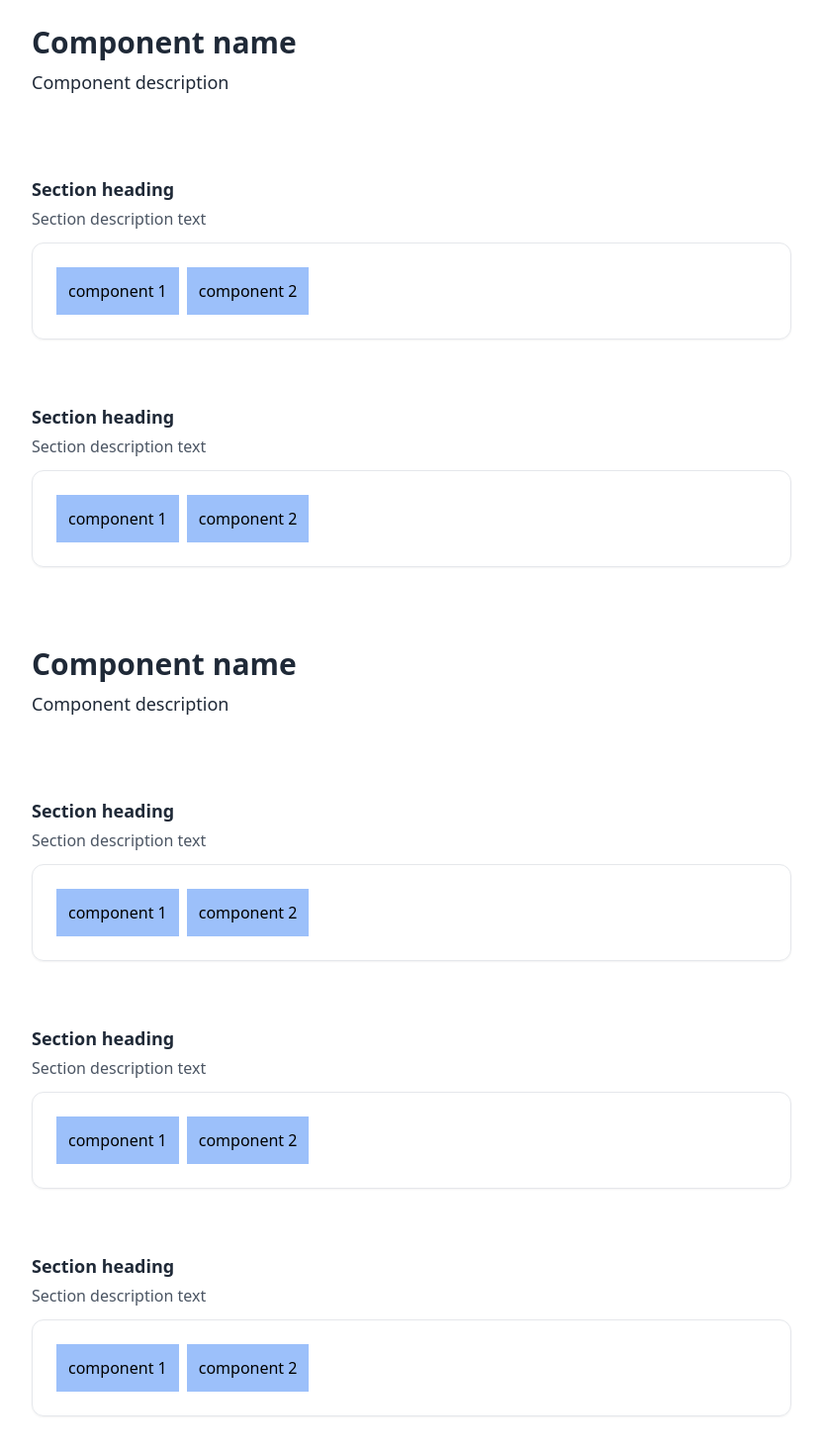
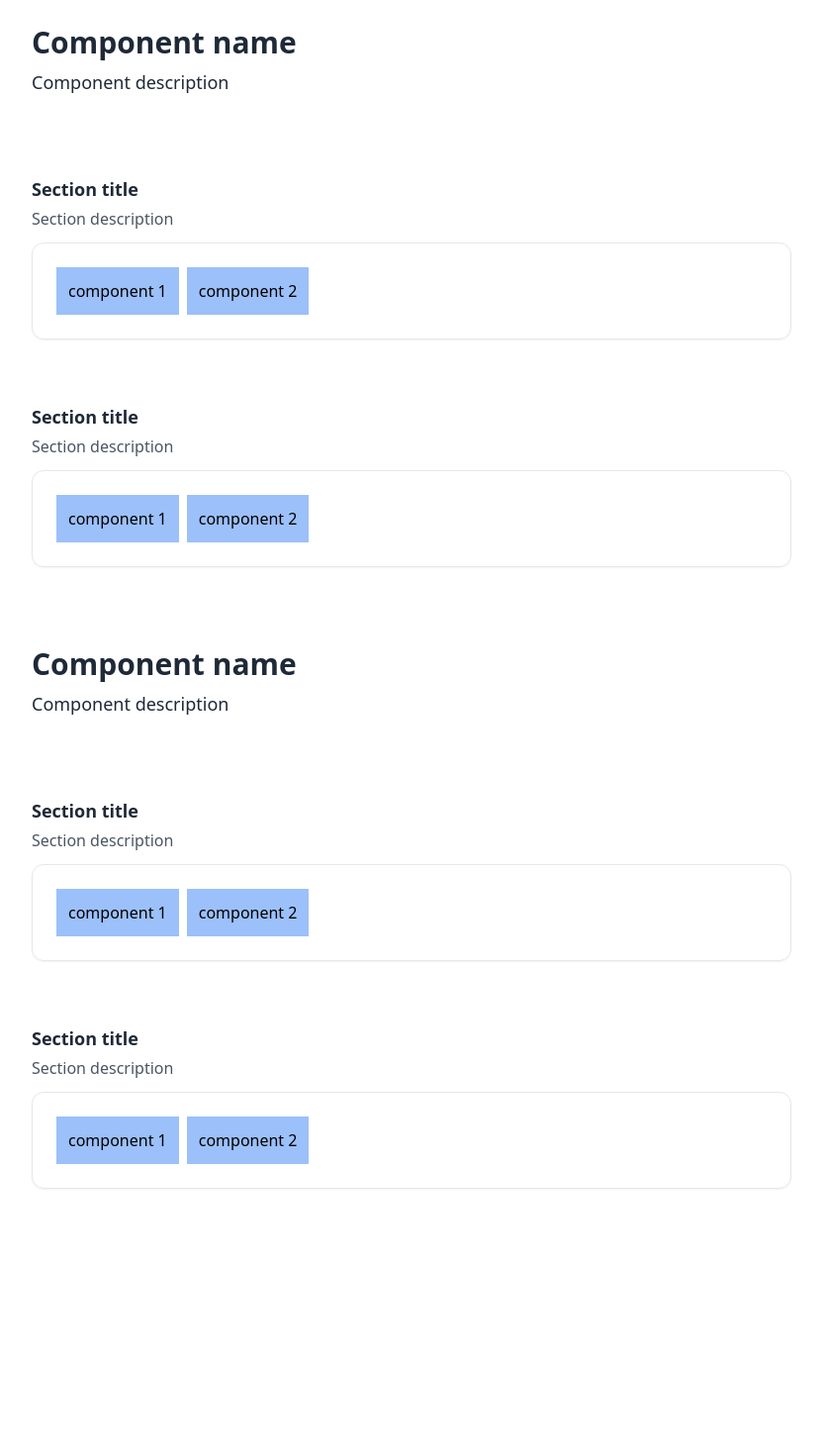
Before and after one commit to IvanOrsh/shm-ui, a React (Vite) app: page / in a window 1280 px wide. Shown: the part 80-1550 px from the top of the page at 99% size, without its empty margins (224-1055 px from the left). After the commit the page ends 1321 px from the top, so only its background shows below. Built offline with nearby package versions, Linux system fonts and the light colour scheme.

Commit message:
refactor: extract Section to a separate component

```diff
--- a/src/App.tsx
+++ b/src/App.tsx
@@ -1,4 +1,6 @@
 import { SiGithub, SiYoutube } from "react-icons/si";
+
+import Section from "./components/site/Section";
 
 function App() {
   return (
@@ -55,51 +57,15 @@ function App() {
             <p className="text-lg text-gray-800">Component description</p>
           </header>
           <div className="space-y-10 md:space-y-16">
-            {/* Content section */}
-            <div>
-              {/* Section heading */}
-              <h2 className="text-lg font-bold text-gray-800">
-                Section heading
-              </h2>
+            <Section description="Section description" title="Section title">
+              <div>component 1</div>
+              <div>component 2</div>
+            </Section>
 
-              {/* Section description  */}
-              <p className="mt-1 text-gray-600">Section description text</p>
-
-              {/* Section preview area */}
-              <div className="mt-3">
-                <div className="flex flex-col rounded-xl border p-6 shadow-sm">
-                  <div className="flex flex-wrap gap-2">
-                    {/* The preview stuff aka the child component hat get yeeted here */}
-                    <div className="bg-blue-500/50 p-3">component 1</div>
-                    <div className="bg-blue-500/50 p-3">component 2</div>
-                  </div>
-                </div>
-              </div>
-            </div>
-
-            {/* Content section */}
-            <div>
-              <div>
-                {/* Section heading */}
-                <h2 className="text-lg font-bold text-gray-800">
-                  Section heading
-                </h2>
-
-                {/* Section description  */}
-                <p className="mt-1 text-gray-600">Section description text</p>
-
-                {/* Section preview area */}
-                <div className="mt-3">
-                  <div className="flex flex-col rounded-xl border p-6 shadow-sm">
-                    <div className="flex flex-wrap gap-2">
-                      {/* The preview stuff aka the child component hat get yeeted here */}
-                      <div className="bg-blue-500/50 p-3">component 1</div>
-                      <div className="bg-blue-500/50 p-3">component 2</div>
-                    </div>
-                  </div>
-                </div>
-              </div>
-            </div>
+            <Section description="Section description" title="Section title">
+              <div>component 1</div>
+              <div>component 2</div>
+            </Section>
           </div>
 
           {/* Content container */}
@@ -110,75 +76,15 @@ function App() {
             <p className="text-lg text-gray-800">Component description</p>
           </header>
           <div className="space-y-10 md:space-y-16">
-            {/* Content section */}
-            <div>
-              {/* Section heading */}
-              <h2 className="text-lg font-bold text-gray-800">
-                Section heading
-              </h2>
+            <Section description="Section description" title="Section title">
+              <div>component 1</div>
+              <div>component 2</div>
+            </Section>
 
-              {/* Section description  */}
-              <p className="mt-1 text-gray-600">Section description text</p>
-
-              {/* Section preview area */}
-              <div className="mt-3">
-                <div className="flex flex-col rounded-xl border p-6 shadow-sm">
-                  <div className="flex flex-wrap gap-2">
-                    {/* The preview stuff aka the child component hat get yeeted here */}
-                    <div className="bg-blue-500/50 p-3">component 1</div>
-                    <div className="bg-blue-500/50 p-3">component 2</div>
-                  </div>
-                </div>
-              </div>
-            </div>
-
-            {/* Content section */}
-            <div>
-              <div>
-                {/* Section heading */}
-                <h2 className="text-lg font-bold text-gray-800">
-                  Section heading
-                </h2>
-
-                {/* Section description  */}
-                <p className="mt-1 text-gray-600">Section description text</p>
-
-                {/* Section preview area */}
-                <div className="mt-3">
-                  <div className="flex flex-col rounded-xl border p-6 shadow-sm">
-                    <div className="flex flex-wrap gap-2">
-                      {/* The preview stuff aka the child component hat get yeeted here */}
-                      <div className="bg-blue-500/50 p-3">component 1</div>
-                      <div className="bg-blue-500/50 p-3">component 2</div>
-                    </div>
-                  </div>
-                </div>
-              </div>
-            </div>
-
-            {/* Content section */}
-            <div>
-              <div>
-                {/* Section heading */}
-                <h2 className="text-lg font-bold text-gray-800">
-                  Section heading
-                </h2>
-
-                {/* Section description  */}
-                <p className="mt-1 text-gray-600">Section description text</p>
-
-                {/* Section preview area */}
-                <div className="mt-3">
-                  <div className="flex flex-col rounded-xl border p-6 shadow-sm">
-                    <div className="flex flex-wrap gap-2">
-                      {/* The preview stuff aka the child component hat get yeeted here */}
-                      <div className="bg-blue-500/50 p-3">component 1</div>
-                      <div className="bg-blue-500/50 p-3">component 2</div>
-                    </div>
-                  </div>
-                </div>
-              </div>
-            </div>
+            <Section description="Section description" title="Section title">
+              <div>component 1</div>
+              <div>component 2</div>
+            </Section>
           </div>
         </div>
       </main>
--- /dev/null
+++ b/src/components/site/Section.tsx
@@ -0,0 +1,39 @@
+import { Children, PropsWithChildren } from "react";
+
+type SectionProps = {
+  title: string;
+  description: string;
+};
+
+export default function Section(props: PropsWithChildren<SectionProps>) {
+  const { description, title, children } = props;
+
+  return (
+    <>
+      {/* Content section */}
+      <div>
+        {/* Section heading */}
+        <h2 className="text-lg font-bold text-gray-800">{title}</h2>
+
+        {/* Section description  */}
+        <p className="mt-1 text-gray-600">{description}</p>
+
+        {/* Section preview area */}
+        <div className="mt-3">
+          <div className="flex flex-col rounded-xl border p-6 shadow-sm">
+            <div className="flex flex-wrap gap-2">
+              {/* The preview stuff aka the child component hat get yeeted here */}
+              {Children.map(children, (child, index) => {
+                return (
+                  <div className="bg-blue-500/50 p-3" key={index}>
+                    {child}
+                  </div>
+                );
+              })}
+            </div>
+          </div>
+        </div>
+      </div>
+    </>
+  );
+}
```
